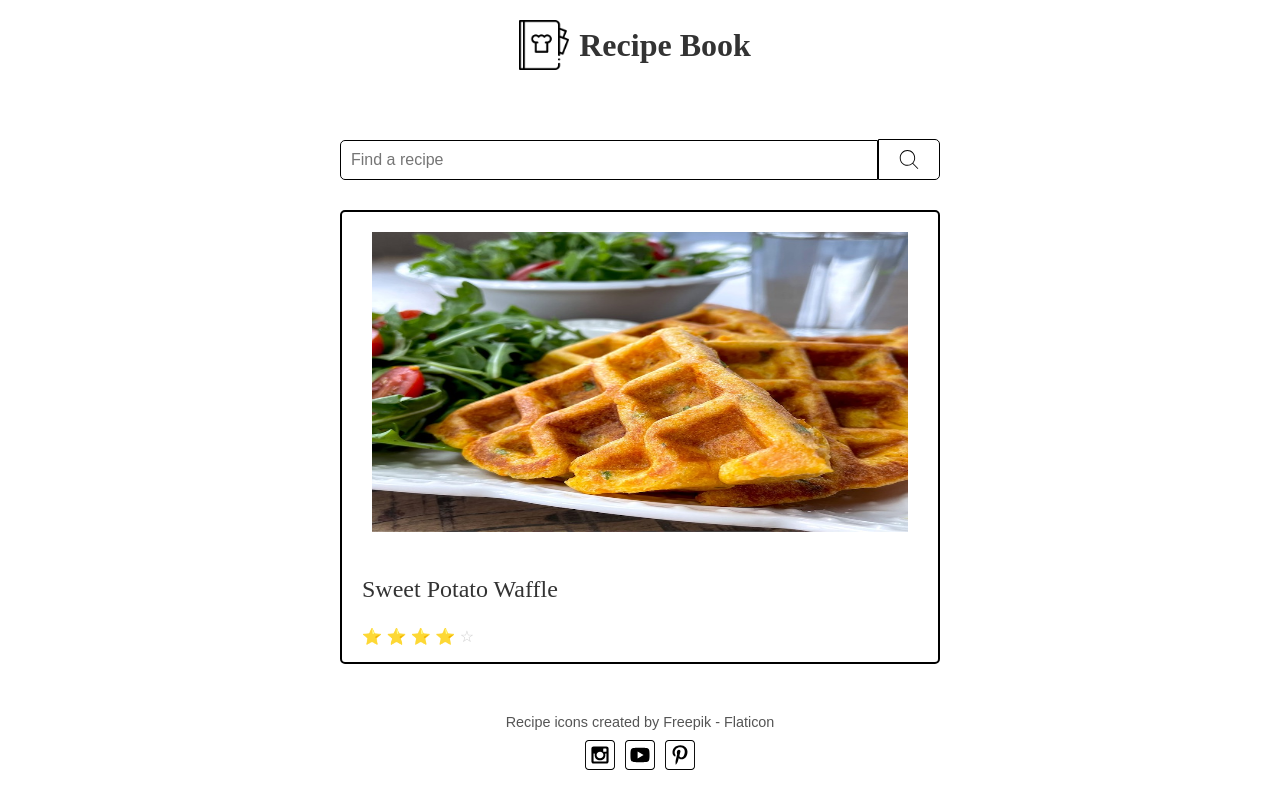
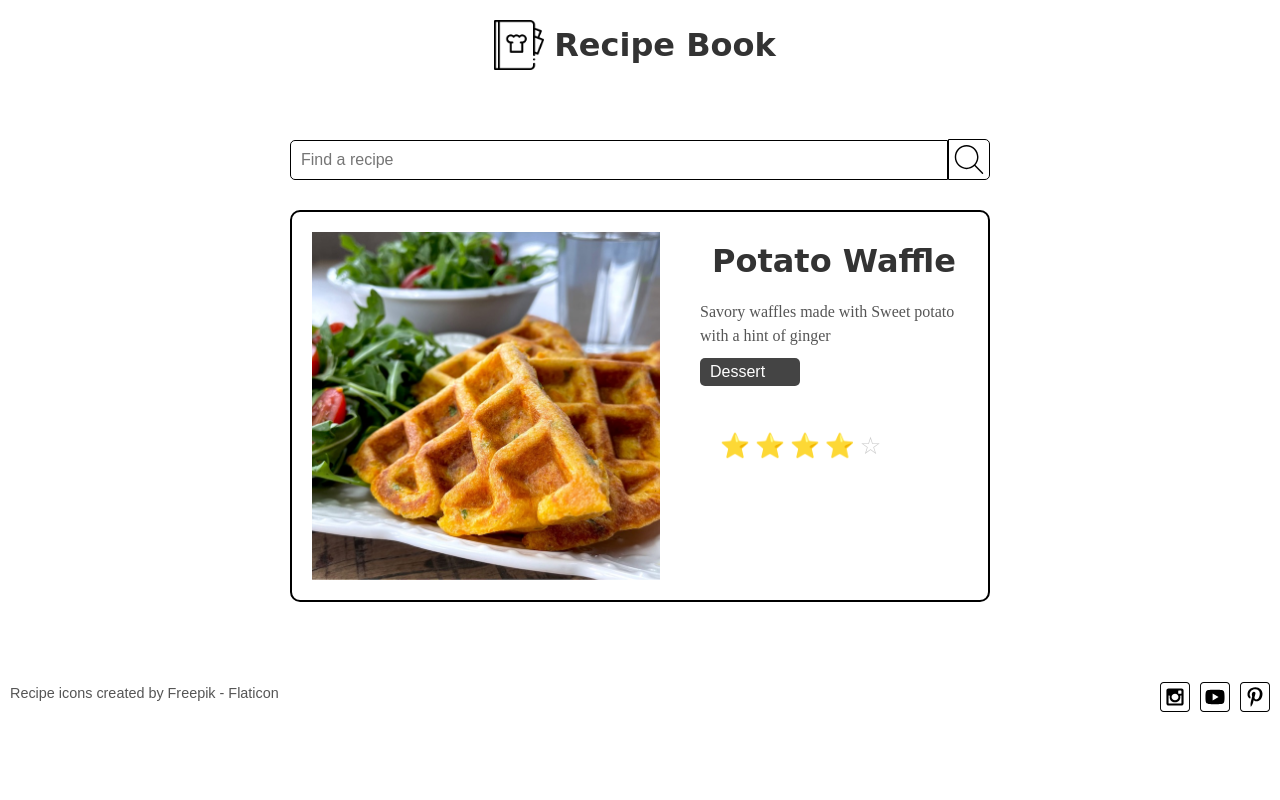
Before and after one commit to Jordan269244/wdd-131, a plain HTML site: page week10/index.html in a window 1280 px wide. Drawn offline with Linux system fonts and the light colour scheme; a web font is replaced by a local one.

Commit message:
things are formated

```diff
--- a/week10/index.html
+++ b/week10/index.html
@@ -4,12 +4,11 @@
 <head>
     <meta charset="UTF-8">
     <meta name="viewport" content="width=device-width, initial-scale=1.0">
-    <title>Document</title>
+    <title>Recipe Book</title>
     <link rel="stylesheet" href="recipes.css" />
 </head>
 
 <body>
-    <script src="main.js"></script>
     <header>
         <img id="logo" src="images/recipe-book.png" alt="logo">
         <h1>Recipe Book</h1>
@@ -17,32 +16,38 @@
     <main>
         <div class="search">
             <input id="searchbar" type="text" name="searchbar" placeholder="Find a recipe" value="" />
-            <img id="glass" src="images/search.svg" alt="search img">
+            <img id="glass" src="images/search.svg" alt="search icon">
         </div>
         <div class="recipe">
-            <img id="waffle" src="images/sweet-potato-waffle-md.jpg" alt="potato waffle">
-            <p>Sweet Potato Waffle</p>
-            <span class="rating" role="img" aria-label="Rating: 4 out of 5 stars">
-                <span aria-hidden="true" class="icon-star">⭐</span>
-                <span aria-hidden="true" class="icon-star">⭐</span>
-                <span aria-hidden="true" class="icon-star">⭐</span>
-                <span aria-hidden="true" class="icon-star">⭐</span>
-                <span aria-hidden="true" class="icon-star-empty">☆</span>
-            </span>
+            <img src="images/sweet-potato-waffle-md.jpg" alt="Potato Waffle">
+            <div class="recipe-content">
+
+                <h2>Potato Waffle</h2>
+                <p>Savory waffles made with Sweet potato with a hint of ginger</p>
+                <span class="category">Dessert</span>
+                <div class="recipe-footer">
+                    <div class="rating" role="img" aria-label="Rating: 4 out of 5 stars">
+                        <span aria-hidden="true" class="icon-star">⭐</span>
+                        <span aria-hidden="true" class="icon-star">⭐</span>
+                        <span aria-hidden="true" class="icon-star">⭐</span>
+                        <span aria-hidden="true" class="icon-star">⭐</span>
+                        <span aria-hidden="true" class="icon-star-empty">☆</span>
+                    </div>
+                </div>
+            </div>
         </div>
-
     </main>
     <footer>
-        <a href="https://www.flaticon.com/free-icons/recipe" title="recipe icons">Recipe icons created by Freepik -
-            Flaticon</a>
+        <a href="https://www.flaticon.com/free-icons/recipe" title="recipe icons">
+            Recipe icons created by Freepik - Flaticon
+        </a>
         <div class="social">
-            <!-- Social media icons provided under CC from https://www.iconfinder.com/AlfredoCreates  -->
-            <a href="#"><img src="images/instagram_icon.svg" alt="instagram icon"></a>
-            <a href="#"><img src="images/youtube_icon.svg" alt="youtube icon"></a>
-            <a href="#"><img src="images/pinterest_icon.svg" alt="pinterest icon"></a>
+            <a href="#"><img src="images/instagram_icon.svg" alt="Instagram"></a>
+            <a href="#"><img src="images/youtube_icon.svg" alt="YouTube"></a>
+            <a href="#"><img src="images/pinterest_icon.svg" alt="Pinterest"></a>
         </div>
     </footer>
-
+    <script src="main.js"></script>
 </body>
 
 </html>
--- a/week10/recipes.css
+++ b/week10/recipes.css
@@ -15,7 +15,7 @@ body {
     background-color: white;
     color: #333;
 }
-
+@media (min-width: 300px) {
 header {
     display: flex;
     align-items: center;
@@ -84,6 +84,10 @@ main {
     height:450px;
 }
 
+.recipe h2 {
+    margin-right:220px;
+}
+
 .recipe p{
     display: flex;
     font-family:'Amatic SC';
@@ -102,6 +106,12 @@ main {
     padding:20px;
 
 }
+.recipe-content p {
+    display:none;
+
+}
+
+
 
 .rating{
     margin-left:20px;
@@ -160,3 +170,172 @@ footer .social a img {
     width: 30px;
     height: 30px;
 }
+}
+/*NEW THINGS */
+
+
+
+@media (min-width: 700px) {
+    /* Header Styling */
+    header {
+        display: flex;
+        align-items: center;
+        justify-content: center;
+        padding: 20px;
+        background-color: #fff;
+    }
+
+    header h1 {
+        font-size: 2rem;
+        margin: 0 10px;
+        font-weight: bold;
+        font-family: 'Amatic SC', cursive;
+    }
+
+    header img {
+        height: 50px;
+        width: 50px;
+    }
+
+    /* Main Container */
+    main {
+        max-width: 700px;
+        margin: 20px auto;
+        padding: 20px;
+        background-color: #fff;
+        border-radius: 10px;
+
+    }
+
+    /* Search Bar */
+    .search {
+        display: flex;
+        align-items: center;
+        margin-bottom: 20px;
+    }
+
+    .search img {
+        height: 28.5px;
+        width: 30px;
+        border: 1px solid black;
+        padding: 5px;
+        border-top-right-radius: 5px;
+        border-bottom-right-radius: 5px;
+    }
+
+    #searchbar {
+        flex: 1;
+        padding: 10px;
+        font-size: 1rem;
+        border: 1px solid black;
+        border-top-left-radius: 5px;
+        border-bottom-left-radius: 5px;
+    }
+
+    /* Recipe Card */
+    .recipe {
+        display: flex;
+        flex-direction: row;
+        border: 2px solid black;
+        border-radius: 10px;
+        overflow: hidden;
+        height: auto;
+        margin-bottom: 20px;
+        background-color: #fff;
+    }
+
+    .recipe img {
+        width: 50%;
+        height: auto;
+        object-fit: cover;
+    }
+
+    .recipe-content {
+
+        padding: 20px;
+        display: flex;
+        flex-direction: column;
+        justify-content: space-between;
+        flex: 1;
+    }
+
+    .recipe-content .category {
+        background-color: #444;
+        color: white;
+        font-size: 1rem;
+        padding: 5px 10px;
+        border-radius: 5px;
+        display: inline-block;
+        margin-bottom: 10px;
+        width:80px
+    }
+
+    .recipe-content h2 {
+        font-family: 'Amatic SC', cursive;
+        font-size: 2rem;
+        color: #333;
+        margin: 10px 0;
+    }
+
+    .recipe-content p {
+        display:flex;
+        font-size: 1rem;
+        line-height: 1.5;
+        color: #555;
+        margin: 10px 0;
+    }
+
+    .recipe-footer {
+        margin-top: auto;
+        display: flex;
+        justify-content: space-between;
+        align-items: center;
+    }
+
+    .rating {
+        display: flex;
+        gap: 5px;
+        margin-bottom:120px;
+    }
+
+    .icon-star {
+        color: #ffcc00;
+        font-size: 1.5rem;
+    }
+
+    .icon-star-empty {
+        color: #ccc;
+        font-size: 1.5rem;
+    }
+
+    .recipe-content p {
+        font-size: 1rem;
+        line-height: 1.5;
+        color: #555;
+    }
+
+    /* Footer */
+    footer {
+        display: flex;
+        justify-content: space-between;
+        align-items: center;
+        font-size: 0.9rem;
+        color: #555;
+        margin-top: 20px;
+    }
+
+    footer a {
+        text-decoration: none;
+        color: inherit;
+    }
+
+    .social {
+        display: flex;
+        gap: 10px;
+    }
+
+    .social a img {
+        width: 30px;
+        height: 30px;
+    }
+}
```
